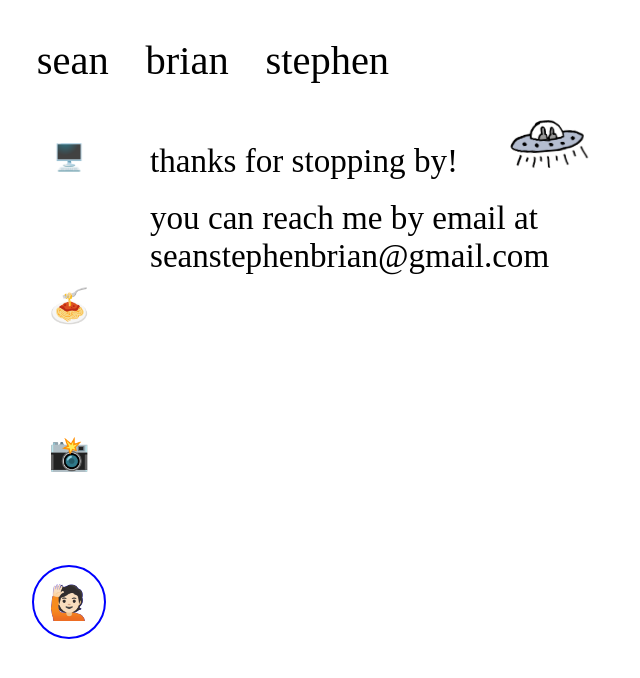
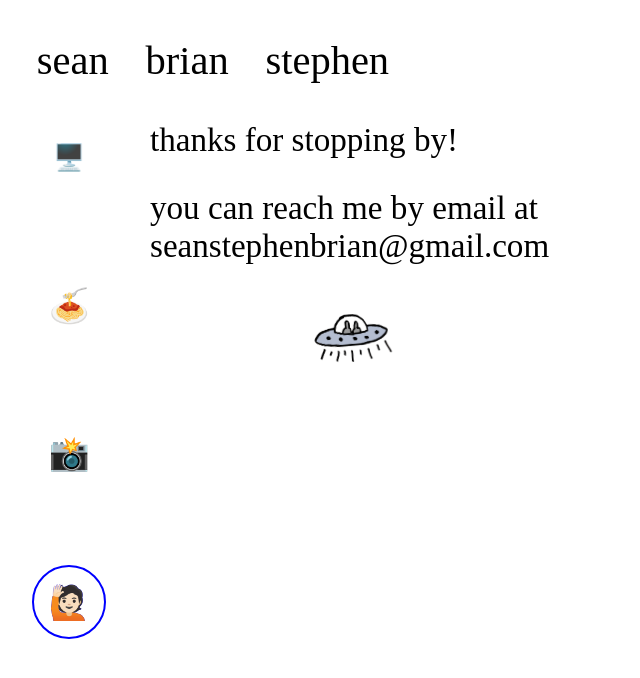
Before and after one commit to seanstephenbrian/portfolio, a React (Create React App) app in the folder client/: page / in a window 1280 px wide. Both pictures are taken after a click on the item "🙋🏻". Shown: the top 678 px of the page, without its empty margins (0-640 px from the left). Built offline with nearby package versions, Linux system fonts and the light colour scheme.

Commit message:
change layout of about page

```diff
--- a/client/src/components/About.js
+++ b/client/src/components/About.js
@@ -9,8 +9,9 @@ export default function About() {
 
     return (
         <section className='about'>
-            <p>thanks for stopping by! <img alt='' className='ufo' src={Ufo}></img></p>
+            <p>thanks for stopping by!</p>
             <p>you can reach me by email at <br/>seanstephenbrian@gmail.com</p>
+            <img alt='' className='ufo' src={Ufo}></img>
         </section>
     )
 }
--- a/client/src/components/Photo.js
+++ b/client/src/components/Photo.js
@@ -41,7 +41,7 @@ export default function Photo() {
         <section className='photo'>
             <div className='photos-container'>
                 { _.shuffle(photos).map((photo) => {
-                    return <img alt='' src={photo}></img>
+                    return <img alt='' key={uniqid()} src={photo}></img>
                 })}
                 <img alt='' src={FinalPhoto}></img>
             </div>
--- a/client/src/styles/about.scss
+++ b/client/src/styles/about.scss
@@ -10,10 +10,11 @@
     font-size: var(--medium);
     display: flex;
     flex-direction: column;
-    gap: 20px;
+    gap: 30px;
 
     .ufo {
-        margin-left: 40px;
+        margin-top: 20px;
+        align-self: center;
         max-width: 80px;
         animation: hover 8s ease-in-out infinite alternate;
     }
```
